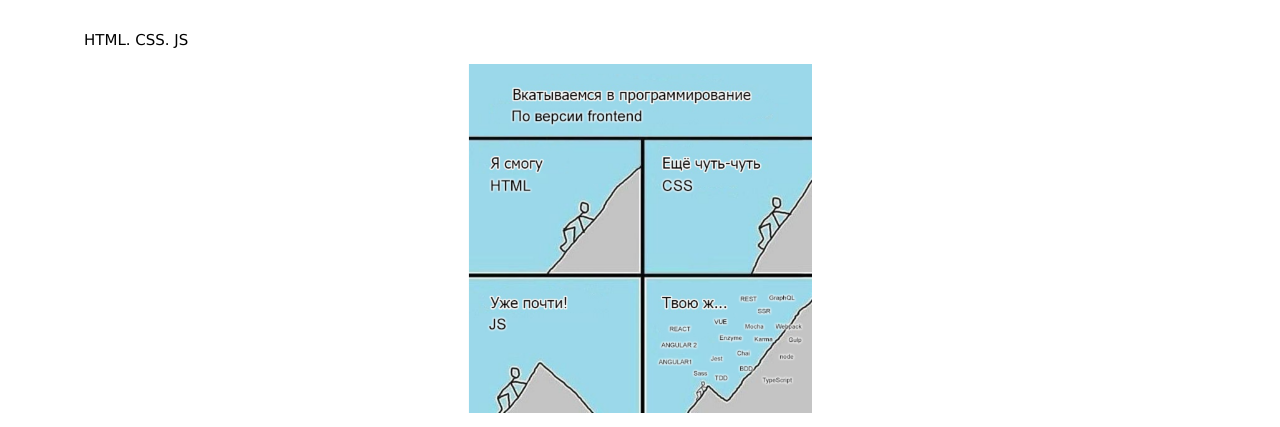
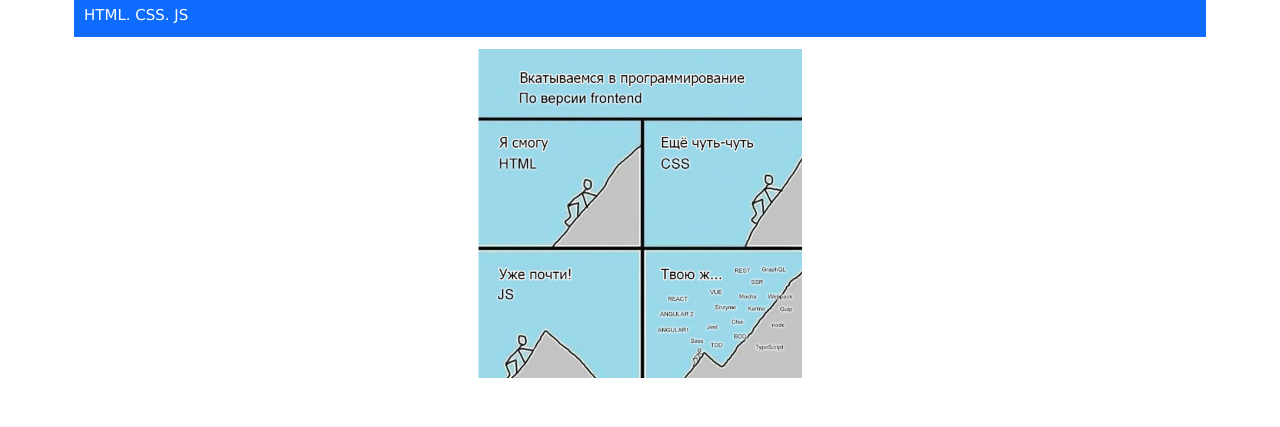
Before and after one commit to AlexOlga/cssBayan, a plain HTML site: page index.html in a window 1280 px wide. Shown: the part 40-467 px from the top of the page. Drawn offline with Linux system fonts and the light colour scheme.

Commit message:
feat: change disidn 2023-03-11 10:56:10

```diff
--- a/index.html
+++ b/index.html
@@ -11,7 +11,6 @@
 </head>
 
 <body>
-    <h1>CSS Bayan</h1>
     <ul class="accordion">
         <li class="accordion__item">
             <input class="item__radio" type="radio" name="mems" id="item-1" checked />
--- a/styles.css
+++ b/styles.css
@@ -21,7 +21,6 @@
 .accordion__item {
     width: 90vw;
     font-size: 1.5rem;
-    border-top: 0.1rem solid gray;
     margin-top: 0.5rem;
     padding: 1rem;
     list-style-type: none;
@@ -37,11 +36,13 @@
     justify-content: space-between;
     align-items: center;
     padding: 1rem;
+    background-color: #0D6CFD;
+    color: white;
     transition: all 0.5s;
 }
 
-.accordion:hover .item__radio:not(:checked)+label {
-    color: blue;
+.accordion:hover .item__radio:not(:checked)+label .item__title{
+    background-color: #0B5CD6;
 }
 
 .item__title span {
@@ -61,7 +62,9 @@
 }
 
 .item__content {
-    text-align: center;
+    display: flex;
+    justify-content: center;
+    align-items: center;
     max-height: 0;
     overflow: hidden;
     transition: max-height 0.8s;
@@ -75,6 +78,7 @@
     width: 35rem;
     height: auto;
     object-fit: cover;
+    padding: 10px;
 }
 
 .item__radio:checked+label .item__content {
```
